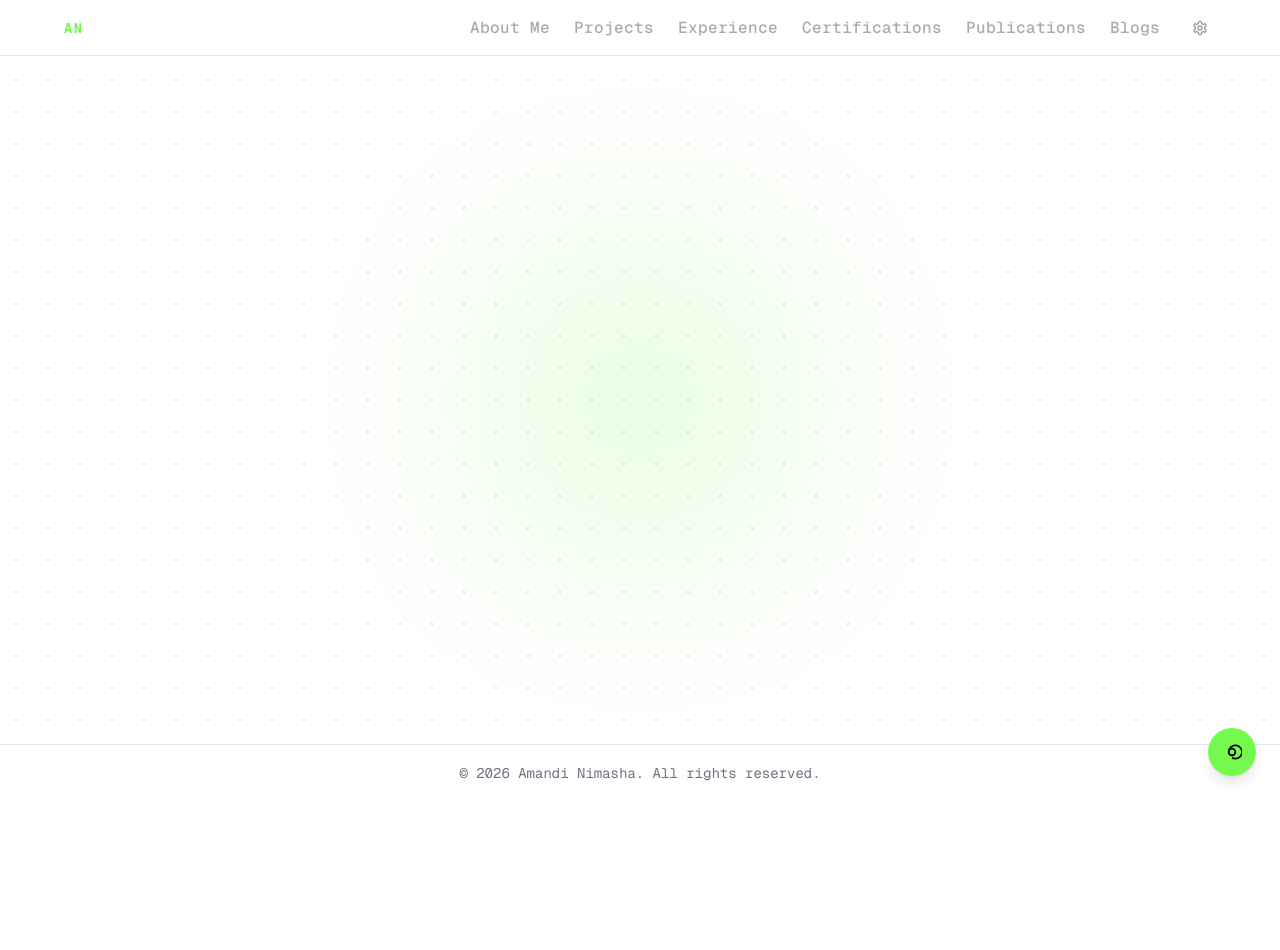
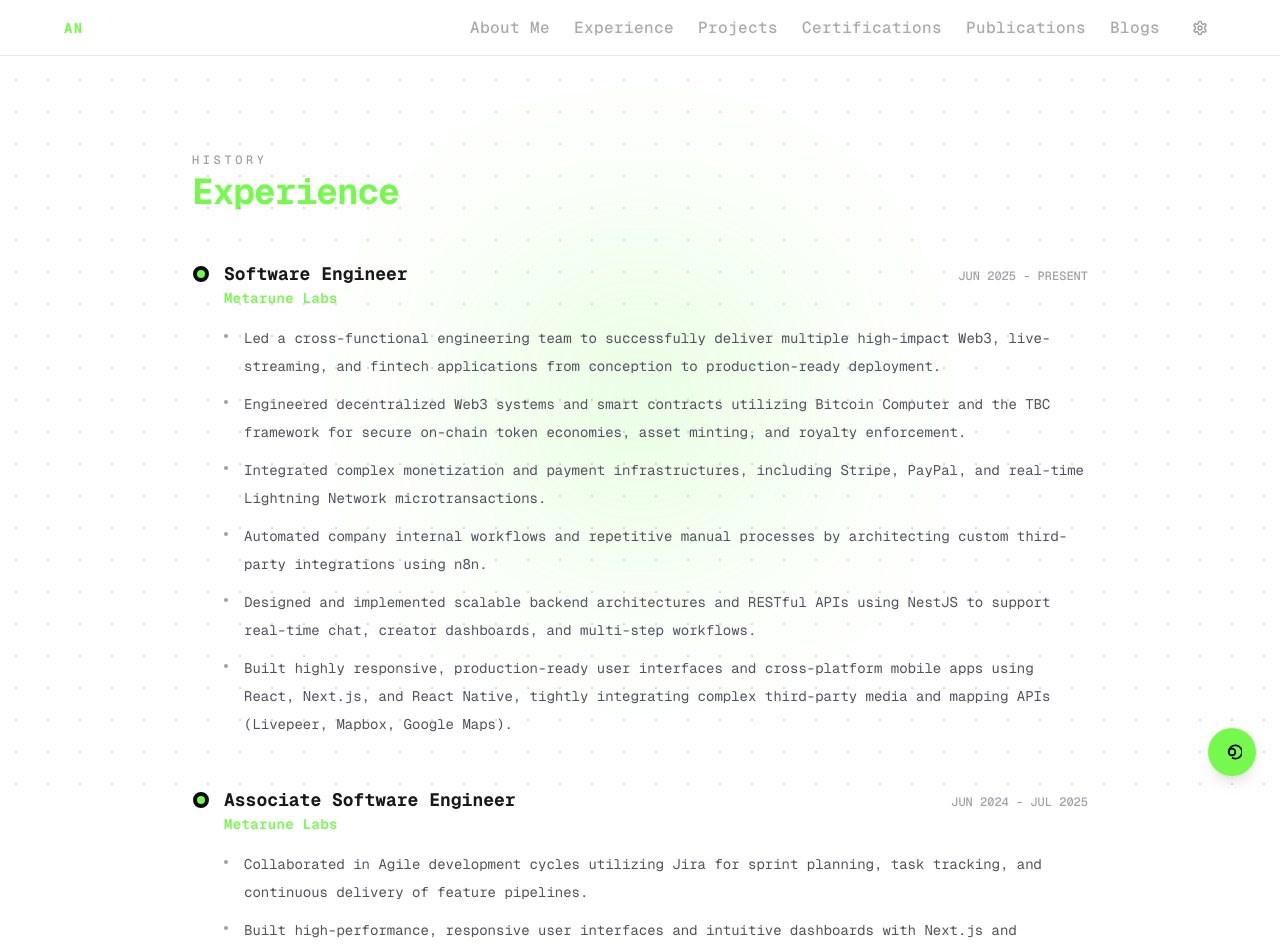
Before and after one commit to nimashaklaa/next-portfolio, a Next.js app: page /experience in a window 1280 px wide. Shown: the top 950 px of the page. Before the commit the page ends 800 px from the top, so only its background shows below. Built offline with nearby package versions, Linux system fonts and the light colour scheme.

Commit message:
feat: Add Experience page with timeline, centralize EXPERIENCES constant, and update Navbar with reordered links

```diff
--- a/src/app/components/navbar.tsx
+++ b/src/app/components/navbar.tsx
@@ -5,8 +5,8 @@ import useUiStore from "@/app/store/use-ui-store";
 
 const NAV_ITEMS = [
   { label: "About Me", href: "/about" },
+  { label: "Experience", href: "/experience" },
   { label: "Projects", href: "/projects" },
-  { label: "Experience", href: "/experience" },
   { label: "Certifications", href: "/certifications" },
   { label: "Publications", href: "/publications" },
   { label: "Blogs", href: "/blogs" },
--- /dev/null
+++ b/src/app/constants/experience.ts
@@ -0,0 +1,35 @@
+export const EXPERIENCES = [
+  {
+    role: "Software Engineer",
+    company: "Metarune Labs",
+    period: "JUN 2025 - PRESENT",
+    points: [
+      "Led a cross-functional engineering team to successfully deliver multiple high-impact Web3, live-streaming, and fintech applications from conception to production-ready deployment.",
+      "Engineered decentralized Web3 systems and smart contracts utilizing Bitcoin Computer and the TBC framework for secure on-chain token economies, asset minting, and royalty enforcement.",
+      "Integrated complex monetization and payment infrastructures, including Stripe, PayPal, and real-time Lightning Network microtransactions.",
+      "Automated company internal workflows and repetitive manual processes by architecting custom third-party integrations using n8n.",
+      "Designed and implemented scalable backend architectures and RESTful APIs using NestJS to support real-time chat, creator dashboards, and multi-step workflows.",
+      "Built highly responsive, production-ready user interfaces and cross-platform mobile apps using React, Next.js, and React Native, tightly integrating complex third-party media and mapping APIs (Livepeer, Mapbox, Google Maps).",
+    ],
+  },
+  {
+    role: "Associate Software Engineer",
+    company: "Metarune Labs",
+    period: "JUN 2024 - JUL 2025",
+    points: [
+      "Collaborated in Agile development cycles utilizing Jira for sprint planning, task tracking, and continuous delivery of feature pipelines.",
+      "Built high-performance, responsive user interfaces and intuitive dashboards with Next.js and TypeScript, optimizing the overall platform UI/UX.",
+      "Designed and implemented scalable backend APIs using NestJS to support token-gated subscriptions and NFT-based ticketing architectures.",
+    ],
+  },
+  {
+    role: "Software Engineer Intern",
+    company: "Metarune Labs",
+    period: "DEC 2023 - MAY 2024",
+    points: [
+      "Developed and optimized frontend UI components using Next.js, TypeScript, and TailwindCSS for Chainwork, a decentralized service marketplace.",
+      "Engineered real-time chat functionality by integrating WebSockets to facilitate seamless, live communication between clients and service providers.",
+      "Built and implemented core platform features designed to streamline user workflows, matchmaking, and interactions on the platform.",
+    ],
+  },
+];
--- a/src/app/experience/page.tsx
+++ b/src/app/experience/page.tsx
@@ -1 +1,55 @@
-export default function Experience() {}
+"use client";
+
+import { useAccentColor } from "@/app/hooks/useAccentColor";
+import { EXPERIENCES } from "@/app/constants/experience";
+
+export default function Experience() {
+  const { accentColor } = useAccentColor();
+
+  return (
+    <div className="mx-auto w-full max-w-5xl px-6 py-16 sm:px-16 sm:py-24">
+      <div className="mb-12">
+        <p className="mb-1 text-xs font-medium tracking-[0.3em] text-zinc-400 uppercase dark:text-zinc-500">
+          History
+        </p>
+        <h1
+          className="text-3xl font-bold tracking-tight sm:text-4xl"
+          style={{ color: accentColor }}
+        >
+          Experience
+        </h1>
+      </div>
+
+      {/* List */}
+      <div className="boarder-l relative ml-2 space-y-12 border-zinc-200 pl-6 dark:border-zinc-800">
+        {EXPERIENCES.map((exp, index) => (
+          <div key={`${exp.role}-${index}`} className="group relative">
+            <div
+              className="absolute top-1.5 -left-7.75 h-4 w-4 rounded-full border-4 border-zinc-950 transition-transform group-hover:scale-125 dark:border-white"
+              style={{ backgroundColor: accentColor }}
+            />
+            <div className="mb-4 flex flex-col gap-1 sm:flex-row sm:items-baseline sm:justify-between">
+              <div>
+                <h2 className="text-lg font-bold text-zinc-900 dark:text-zinc-100">{exp.role}</h2>
+                <p className="text-sm font-semibold tracking-wide" style={{ color: accentColor }}>
+                  {exp.company}
+                </p>
+              </div>
+              <span className="font-mono text-xs font-medium text-zinc-400 uppercase dark:text-zinc-500">
+                {exp.period}
+              </span>
+            </div>
+            <ul className="space-y-2.5 text-sm leading-7 text-zinc-600 dark:text-zinc-400">
+              {exp.points?.map((point, pIdx) => (
+                <li key={pIdx} className="relative pl-5">
+                  <span className="absolute top-2.5 left-0 h-1 w-1 rounded-full bg-zinc-400 dark:bg-zinc-600" />
+                  {point}
+                </li>
+              ))}
+            </ul>
+          </div>
+        ))}
+      </div>
+    </div>
+  );
+}
```
